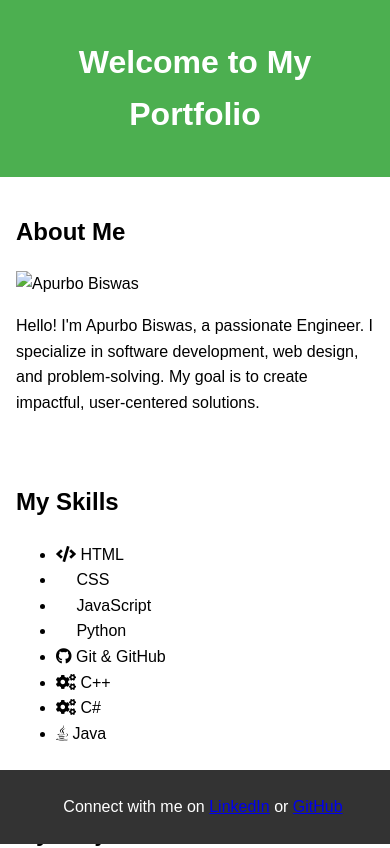
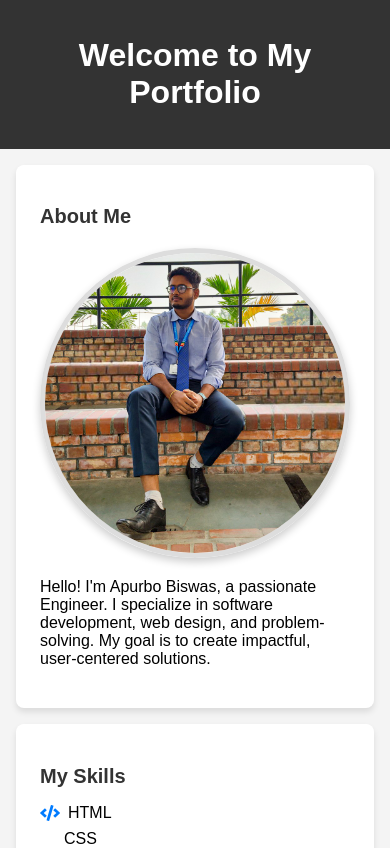
Before and after one commit to ApurboBro/Portfolio, a plain HTML site: page index.html in a window 390 px wide. Shown: the top 848 px of the page. Drawn offline with nearby package versions, Linux system fonts and the light colour scheme.

Commit message:
Updated portfolio website

```diff
--- a/index.html
+++ b/index.html
@@ -17,7 +17,8 @@
 
     <section id="about" data-aos="fade-up">
         <h2>About Me</h2>
-        <img src=""D:\PORTFOLIOSITE\images\-iuiu3g.jpg"" alt="Apurbo Biswas" class="profile-img">
+        <!-- Profile Image -->
+        <img src="images/-iuiu3g.jpg" alt="Apurbo Biswas" class="profile-img">
         <p>Hello! I'm Apurbo Biswas, a passionate Engineer. I specialize in software development, web design, and problem-solving. My goal is to create impactful, user-centered solutions.</p>
     </section>
 
--- a/styles.css
+++ b/styles.css
@@ -1,24 +1,125 @@
+/* General Styles */
 body {
     font-family: Arial, sans-serif;
-    line-height: 1.6;
     margin: 0;
     padding: 0;
+    background-color: #f4f4f4;
 }
+
+/* Header */
 header {
-    background: #4CAF50;
+    background-color: #333;
     color: white;
     text-align: center;
     padding: 1rem;
 }
+
+/* Sections */
 section {
-    padding: 1rem;
+    padding: 2rem;
+    margin: 1rem auto;
+    background-color: #fff;
+    border-radius: 8px;
+    max-width: 800px;
+    box-shadow: 0 4px 6px rgba(0, 0, 0, 0.1);
 }
+
+/* Section Titles */
+h2 {
+    color: #333;
+    font-size: 1.5rem;
+    margin-bottom: 1rem;
+}
+
+/* Unordered Lists */
+ul {
+    list-style-type: none;
+    padding-left: 0;
+}
+
+ul li {
+    margin: 0.5rem 0;
+    display: flex;
+    align-items: center;
+}
+
+ul li i {
+    margin-right: 0.5rem;
+    color: #007bff;
+}
+
+/* Links */
+a {
+    text-decoration: none;
+    color: #007bff;
+}
+
+a:hover {
+    text-decoration: underline;
+}
+
+/* Profile Image */
+.profile-img {
+    width: 100%; /* Ensure responsiveness */
+    max-width: 500px; /* Set a maximum width */
+    height: auto; /* Maintain aspect ratio */
+    border-radius: 50%; /* Optional: make the image circular */
+    border: 5px solid #ddd; /* Optional: add a border for contrast */
+    margin: 20px auto; /* Center the image */
+    display: block; /* Ensures centering */
+    box-shadow: 0 4px 8px rgba(0, 0, 0, 0.2); /* Optional: add a shadow for a polished look */
+}
+
+/* Footer */
 footer {
-    background: #333;
+    background-color: #333;
     color: white;
     text-align: center;
-    padding: 0.5rem;
-    position: fixed;
-    bottom: 0;
-    width: 100%;
+    padding: 1rem;
+    margin-top: 2rem;
 }
+
+/* Call to Action Button */
+.cta-button {
+    display: inline-block;
+    padding: 0.75rem 1.5rem;
+    background-color: #007bff;
+    color: white;
+    font-size: 1rem;
+    border-radius: 5px;
+    text-align: center;
+    text-decoration: none;
+    margin-top: 1rem;
+}
+
+.cta-button:hover {
+    background-color: #0056b3;
+}
+
+/* Testimonials Section */
+.testimonial {
+    margin: 1rem 0;
+    padding: 1rem;
+    background-color: #f9f9f9;
+    border-left: 4px solid #007bff;
+}
+
+/* Responsive Design */
+@media (max-width: 768px) {
+    section {
+        padding: 1.5rem;
+        margin: 1rem;
+    }
+
+    h2 {
+        font-size: 1.25rem;
+    }
+
+    .profile-img {
+        max-width: 300px;
+    }
+
+    .cta-button {
+        font-size: 0.9rem;
+    }
+}
```
